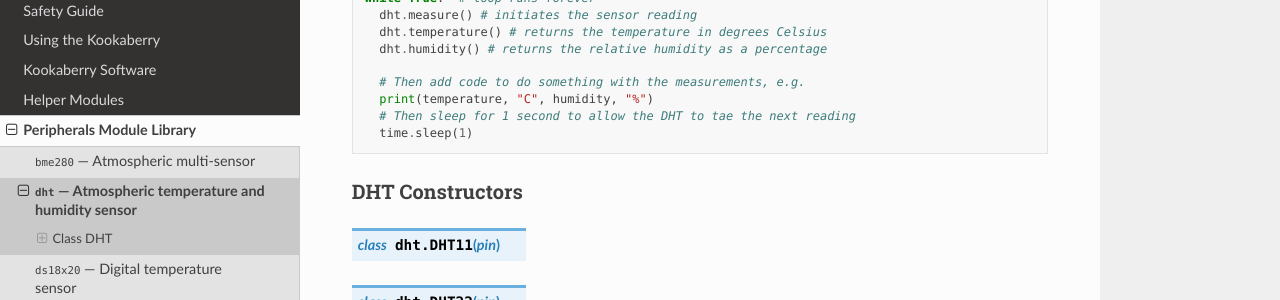
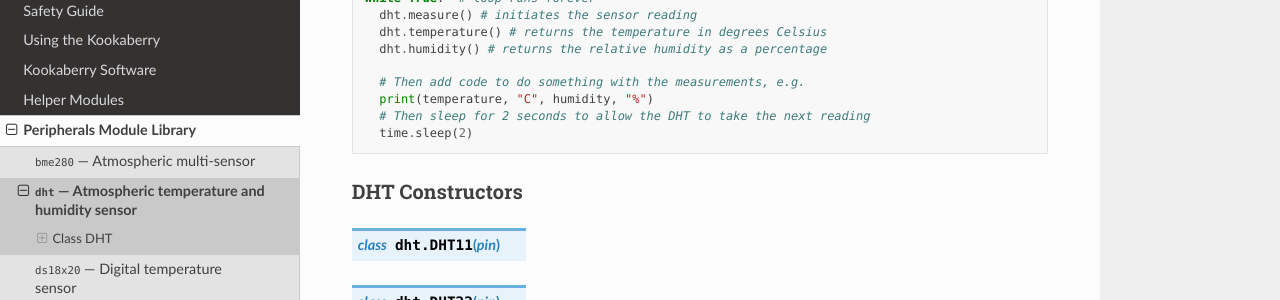
Before and after one commit to TDStrasser/Kookaberry-Reference-Guide, a Sphinx documentation site: the page built from docs/source/dht.rst, in a window 1280 px wide and 900 px high, scrolled down 965 px. Shown: the part 151-451 px from the top of the window. Built offline with Sphinx 7.4.7 and the Read the Docs theme 2.0.0, drawn with Linux system fonts in a browser that asks for light colours.

Commit message:
Correct typos

```diff
--- a/docs/source/bme280.rst
+++ b/docs/source/bme280.rst
@@ -43,7 +43,7 @@ Example usage::
         # add code to do something with the readings, e.g.
         print(temperature, "C ", pressure, "hPa ", humidity, "%")
 
-        # Then sleep for 1 second to allow the DHT to tae the next reading
+        # Then sleep for 1 second to allow the BME280 to take the next reading
         time.sleep(2)
 
 
--- a/docs/source/dht.rst
+++ b/docs/source/dht.rst
@@ -49,8 +49,8 @@ Example Usage::
 
       # Then add code to do something with the measurements, e.g.
       print(temperature, "C", humidity, "%")
-      # Then sleep for 1 second to allow the DHT to tae the next reading
-      time.sleep(1)
+      # Then sleep for 2 seconds to allow the DHT to take the next reading
+      time.sleep(2)
 
 
 DHT Constructors
```
